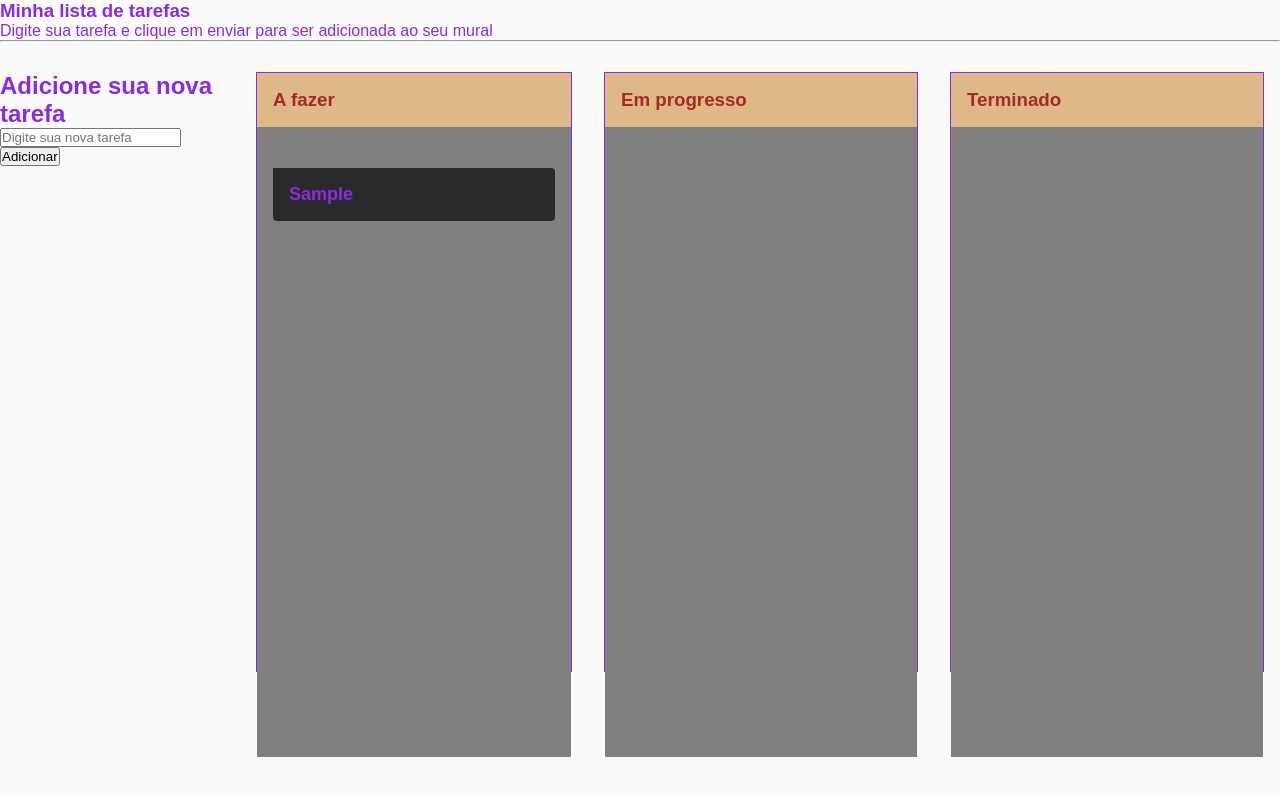
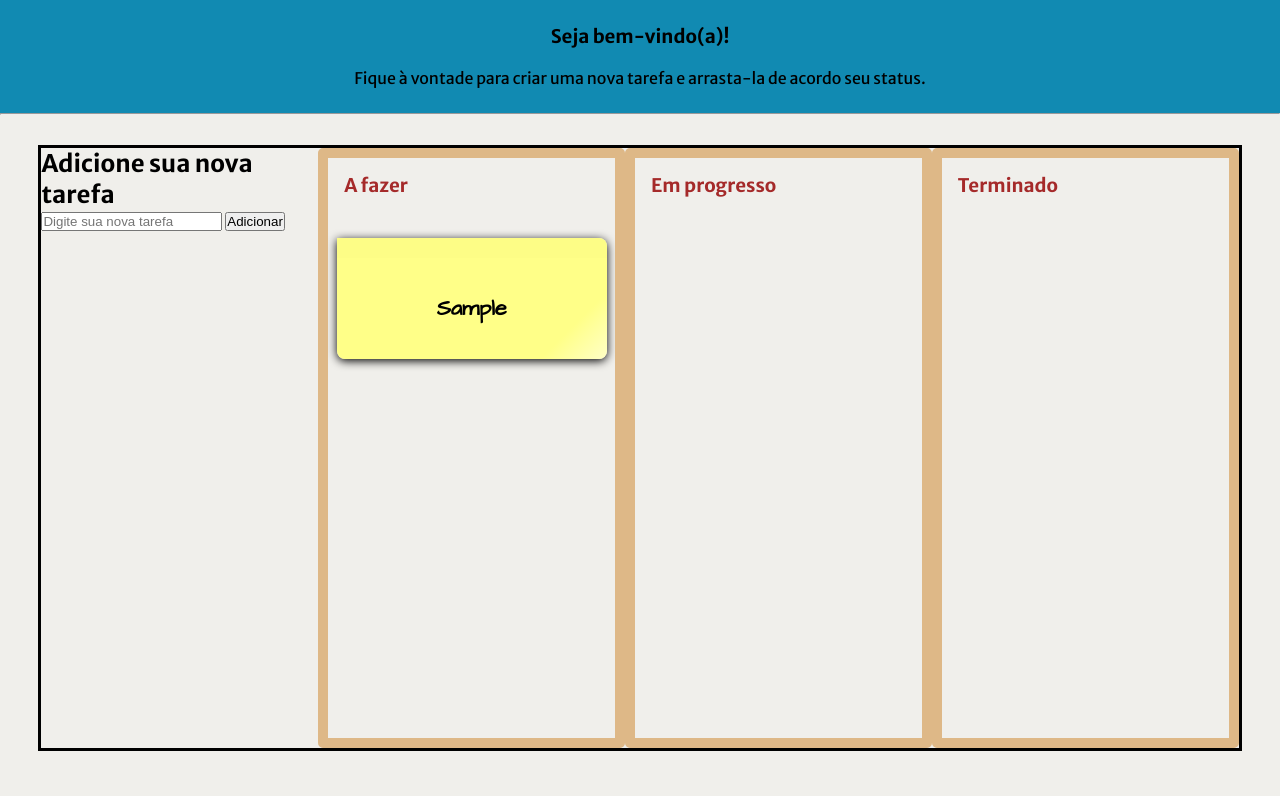
Before and after one commit to PeterTechDev/Simple-Kanban-Board, a plain HTML site: page index.html in a window 1280 px wide. Both pictures are taken after typing "Sample" into the empty fields and a click on the button "Adicionar". Drawn offline with Linux system fonts and the light colour scheme.

Commit message:
estilizando parte 1

```diff
--- a/index.html
+++ b/index.html
@@ -9,8 +9,7 @@
     <!-- FONTES -->
     <link rel="preconnect" href="https://fonts.googleapis.com">
     <link rel="preconnect" href="https://fonts.gstatic.com" crossorigin>
-    <link href="https://fonts.googleapis.com/css2?family=Nunito:ital,wght@0,400;0,600;0,700;0,800;1,400;1,600;1,700&display=swap" rel="stylesheet">
-    <link href="https://fonts.googleapis.com/css2?family=Merriweather+Sans:wght@0,400;0,600;0,700;0,800;1,400;1,600;1,700&display=swap" rel="stylesheet">
+    <link href="https://fonts.googleapis.com/css2?family=Architects+Daughter&family=Merriweather+Sans:ital,wght@0,400;0,500;0,600;0,700;1,400;1,500&display=swap" rel="stylesheet">
 
     <!-- FAVICON -->
     <link rel="shortcut icon" href="assets/check.png" />
@@ -18,8 +17,9 @@
     <title>Simple kanban board</title>
 </head>
 <header>
-    <h3>Minha lista de tarefas</h3>
-    <p>Digite sua tarefa e clique em enviar para ser adicionada ao seu mural</p>
+    <h3>Seja bem-vindo(a)!</h3>
+    <br>
+    <p>Fique à vontade para criar uma nova tarefa e arrasta-la de acordo seu status.</p>
 </header>
 <hr>
 
--- a/style.css
+++ b/style.css
@@ -16,21 +16,34 @@ html {
 }
 
 body {
-    background-color: #fafafa;
-    color: blueviolet;
+    background-color: var(--white);
+    color: black;
+}
+
+header{
+    padding: 25px;
+    text-align: center;
+    background: var(--blue);
 }
 
 .mainBoard{
     height: 75vh;
-    margin: 30px auto;
+    margin: 30px 3%;
+    border: solid 3px;
 
     display: flex;
+    justify-content: space-between;
 }
 
 .board {
-    background-color: burlywood;
-    border: 1px solid blueviolet;
-    margin: 0 16px;
+    /* background-color: lightgray; */
+    width: 25%;
+    /* height: 100%; */
+    overflow: auto;
+    /* border: 1px solid blueviolet; */
+    /* margin: 0 16px; */
+    border: solid 10px #deb887;
+    border-radius: 5px;
 }
 
 .board h3 {
@@ -39,38 +52,43 @@ body {
 }
 
 .dropzone {
-    height: 100%;
-    padding: 16px;
-    background-color: gray;
-    min-width: 280px;
-    min-height: 200px;
+    height: 85%;
+    /* background-color: gray; */
 }
 
 .postIt {
-    background-color: #141316cc;
-    padding: 16px;
-    box-shadow: 0 2px -1px; /* respectivamente: eixo x, eixo y e blur*/
     width: 250px;
-    margin: 25px 0;
-    border-radius: 0 4px 4px 4px;
+    margin: 25px auto;
+    padding:35px 10px;
+    background: -webkit-linear-gradient(-45deg, #ffff88 81%,#ffff88 82%,#ffff88 82%,#ffffc6 100%);
+
+    text-align: center;
+
     font-weight: 600;
     font-size: 18px;
     word-wrap: break-word;
+    box-shadow: 0 2px 10px; /* respectivamente: eixo x, eixo y e blur*/
+
+    /* border:1px solid #E8E8E8; */
+    border-top:20px solid #fdfd86;
+    border-radius: 0 8px 8px 8px;
+    font-family: 'Architects Daughter', cursive;
+    font-size:22px;
 }
 
 .postIt:hover{
     cursor:-webkit-grab;
 }
 
-.status {
+/* .status {
     width: 30px;
     height: 8px;
     background: gray;
     margin-bottom: 16px;
     border-radius: 8px;
-}
+} */
 
-.status.blue {
+/* .status.blue {
     background-color: blue;
 }
 
@@ -79,11 +97,11 @@ body {
 }
 
 .status.green {
-    background-color: green;
-}
+    background-color: green; */
+/* } */
 
 .highlight {
-    background-color: lightpink;
+    background-color: lightyellow;
 }
 
 
@@ -97,6 +115,14 @@ body {
     opacity: 0.3;
 }
 
-.over {
-    background-color: midnightblue;
+.toDo .over {
+    background-color: var(--red);
 }
+
+.doing .over {
+    background-color: var(--yellow);
+}
+
+.done .over {
+    background-color: var(--green);
+}
```
